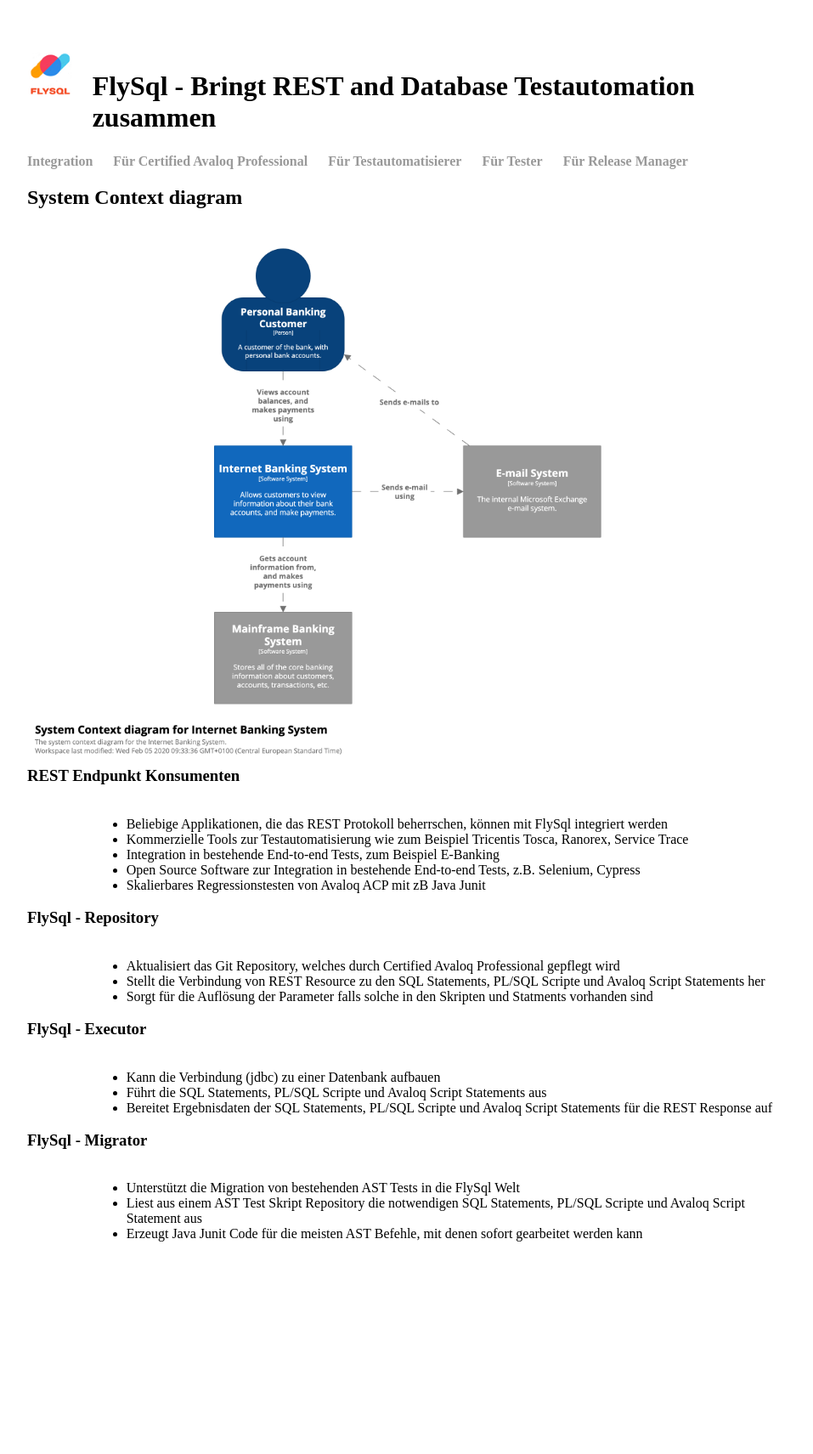
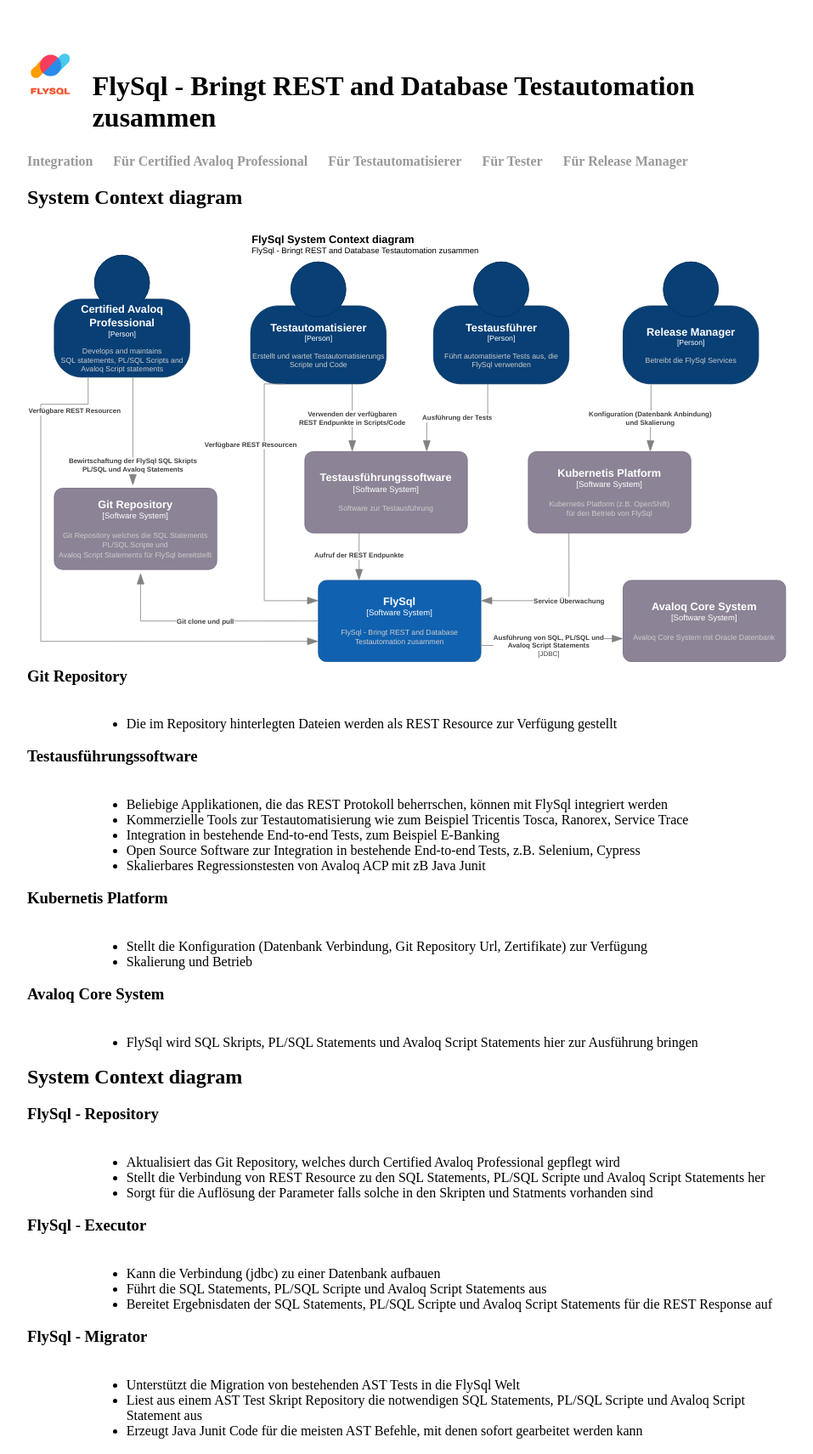
Before and after one commit to flysql/flysql.github.io, a Jekyll site: the page built from integration/index.html, in a window 1280 px wide. Shown: the whole page at 85% size, without its empty margins (160-1117 px from the left). Built offline with Jekyll 4.4.1, drawn with Linux system fonts in a browser that asks for light colours; before the commit the page ends 1479 px from its top, so only the background shows below that.

Commit message:
adds system-context-diagram

```diff
--- a/integration/index.html
+++ b/integration/index.html
@@ -6,10 +6,19 @@
 	<h2>System Context diagram</h2>
 	<div class="row">
 		<div class="col-12">
-			<img src="/images/integration.system-context-diagram.png" alt="System Context diagram" width=100%/>
+			<object data="/images/integration.system-context-diagram.drawio.svg" width="100%" ></object>
 		</div>
 	</div>
-	<h3>REST Endpunkt Konsumenten</h3>
+	<h3>Git Repository</h3>
+	<div class="row">
+		<div class="col-1"></div>
+		<div class="col-11">
+			<ul>
+				<li>Die im Repository hinterlegten Dateien werden als REST Resource zur Verfügung gestellt</li>
+			</ul>
+		</div>
+	</div>
+	<h3>Testausführungssoftware</h3>
 	<div class="row">
 		<div class="col-1"></div>
 		<div class="col-11">
@@ -22,6 +31,26 @@
 			</ul>
 		</div>
 	</div>
+	<h3>Kubernetis Platform</h3>
+	<div class="row">
+		<div class="col-1"></div>
+		<div class="col-11">
+			<ul>
+				<li>Stellt die Konfiguration (Datenbank Verbindung, Git Repository Url, Zertifikate) zur Verfügung</li>
+				<li>Skalierung und Betrieb</li>
+			</ul>
+		</div>
+	</div>
+	<h3>Avaloq Core System</h3>
+	<div class="row">
+		<div class="col-1"></div>
+		<div class="col-11">
+			<ul>
+				<li>FlySql wird SQL Skripts, PL/SQL Statements und Avaloq Script Statements hier zur Ausführung bringen</li>
+			</ul>
+		</div>
+	</div>
+	<h2>System Context diagram</h2>
 	<h3>FlySql - Repository</h3>
 	<div class="row">
 		<div class="col-1"></div>
```
Also changed, not shown: images/integration.system-context-diagram.drawio.svg (added), images/integration.system-context-diagram.png (deleted), 2 other files.
